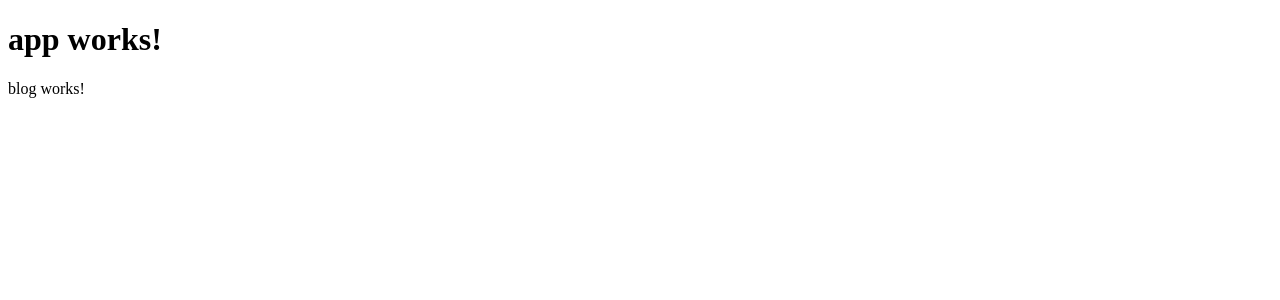
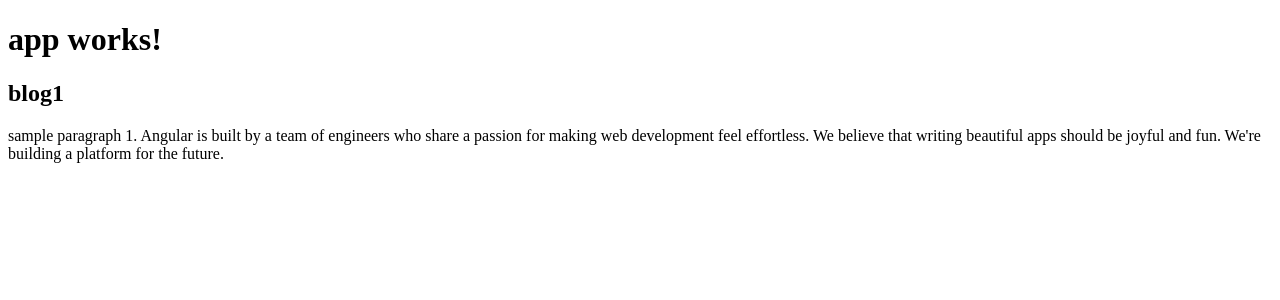
Before and after one commit to Bai-Jie/blog, an Angular app in the folder code/client/web/: page /blog/1 in a window 1280 px wide. Shown: the top 300 px of the page. Built offline with nearby package versions, Linux system fonts and the light colour scheme.

Commit message:
add simple BlogComponent implement

```diff
--- a/code/client/web/src/app/blog-list/blog-list.component.ts
+++ b/code/client/web/src/app/blog-list/blog-list.component.ts
@@ -1,7 +1,7 @@
 import { Component, OnInit } from '@angular/core';
 
 import { Blog } from '../shared'
-import { BLOGS } from './dummy-blogs'
+import { BLOGS } from '../shared/dummy-blogs'
 
 @Component({
   selector: 'app-blog-list',
--- a/code/client/web/src/app/blog-list/dummy-blogs.ts
+++ /dev/null
@@ -1,7 +0,0 @@
-import { Blog } from '../shared'
-
-export const BLOGS: Blog[] = [];
-
-for (let i = 0; i < 20; i++) {
-  BLOGS.push({title: `blog${i}`});
-}
--- a/code/client/web/src/app/blog/blog.component.html
+++ b/code/client/web/src/app/blog/blog.component.html
@@ -1,3 +1,4 @@
-<p>
-  blog works!
-</p>
+<div *ngIf="blog">
+  <h2>{{blog.title}}</h2>
+  <p>{{blog.content}}</p>
+</div>
--- a/code/client/web/src/app/blog/blog.component.ts
+++ b/code/client/web/src/app/blog/blog.component.ts
@@ -1,4 +1,8 @@
 import { Component, OnInit } from '@angular/core';
+import { Router, ActivatedRoute, Params } from '@angular/router';
+
+import { Blog } from '../shared'
+import { BLOGS } from '../shared/dummy-blogs'
 
 @Component({
   selector: 'app-blog',
@@ -7,9 +11,16 @@ import { Component, OnInit } from '@angular/core';
 })
 export class BlogComponent implements OnInit {
 
-  constructor() { }
+  private blogs: Blog[] = BLOGS;
+  private blog: Blog;
+
+  constructor(private route: ActivatedRoute, private router: Router) {}
 
   ngOnInit() {
+    this.route.params.forEach((params: Params) => {
+      let id = +params['id']; // (+) converts string 'id' to a number
+      this.blog = this.blogs[id];
+    });
   }
 
 }
--- a/code/client/web/src/app/shared/blog.ts
+++ b/code/client/web/src/app/shared/blog.ts
@@ -1,3 +1,4 @@
 export class Blog {
-    title:string;
+    title: string;
+    content: string;
 }
--- /dev/null
+++ b/code/client/web/src/app/shared/dummy-blogs.ts
@@ -0,0 +1,9 @@
+import { Blog } from '../shared'
+
+export const BLOGS: Blog[] = [];
+
+let sampleParagraph = `Angular is built by a team of engineers who share a passion for making web development feel effortless. We believe that writing beautiful apps should be joyful and fun. We're building a platform for the future.`
+
+for (let i = 0; i < 20; i++) {
+  BLOGS.push({title: `blog${i}`, content: `sample paragraph ${i}. ${sampleParagraph}`});
+}
```
